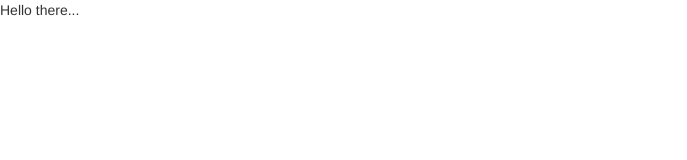
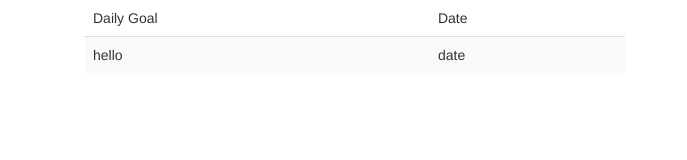
Before and after one commit to mikemsrk/Eliter, a website: page public/index.html in a window 1280 px wide. Shown: the whole page, without its empty margins (0-687 px from the left). Drawn offline with Linux system fonts and the light colour scheme.

Commit message:
add css to app

```diff
--- /dev/null
+++ b/public/css/app.css
@@ -0,0 +1,4 @@
+h1,h2,h3,p,a{
+	font-family:'century gothic';
+
+}
--- a/public/index.html
+++ b/public/index.html
@@ -2,11 +2,39 @@
 
 <html>
 	<head>
+		<title>Eliter</title>
 		<link rel="stylesheet" href="js/bootstrap-3.3.2-dist/css/bootstrap.min.css">
+		<link rel="stylesheet" href="css/app.css">
 	</head>
 
 	<body>
-		<p>Hello there...</p>
+
+		<div class="container">
+			<div class="col-sm-6">
+				<div>
+					<table class="table table-striped table-hover">
+						<thead>
+							<tr>
+								<td>Daily Goal</td>
+								<td>Date</td>
+							</tr>
+						</thead>
+						<tbody id="goals">
+							<tr>
+								<td>hello</td>
+								<td>date</td>
+							</tr>
+						</tbody>
+					</table>
+
+				</div>
+			</div>
+
+			<div class="col-sm-6">
+
+			</div>
+
+		</div>
 
 		<script src="js/jquery-1.11.2.min.js"></script>
 		<script src="js/underscore-min.js"></script>
```
